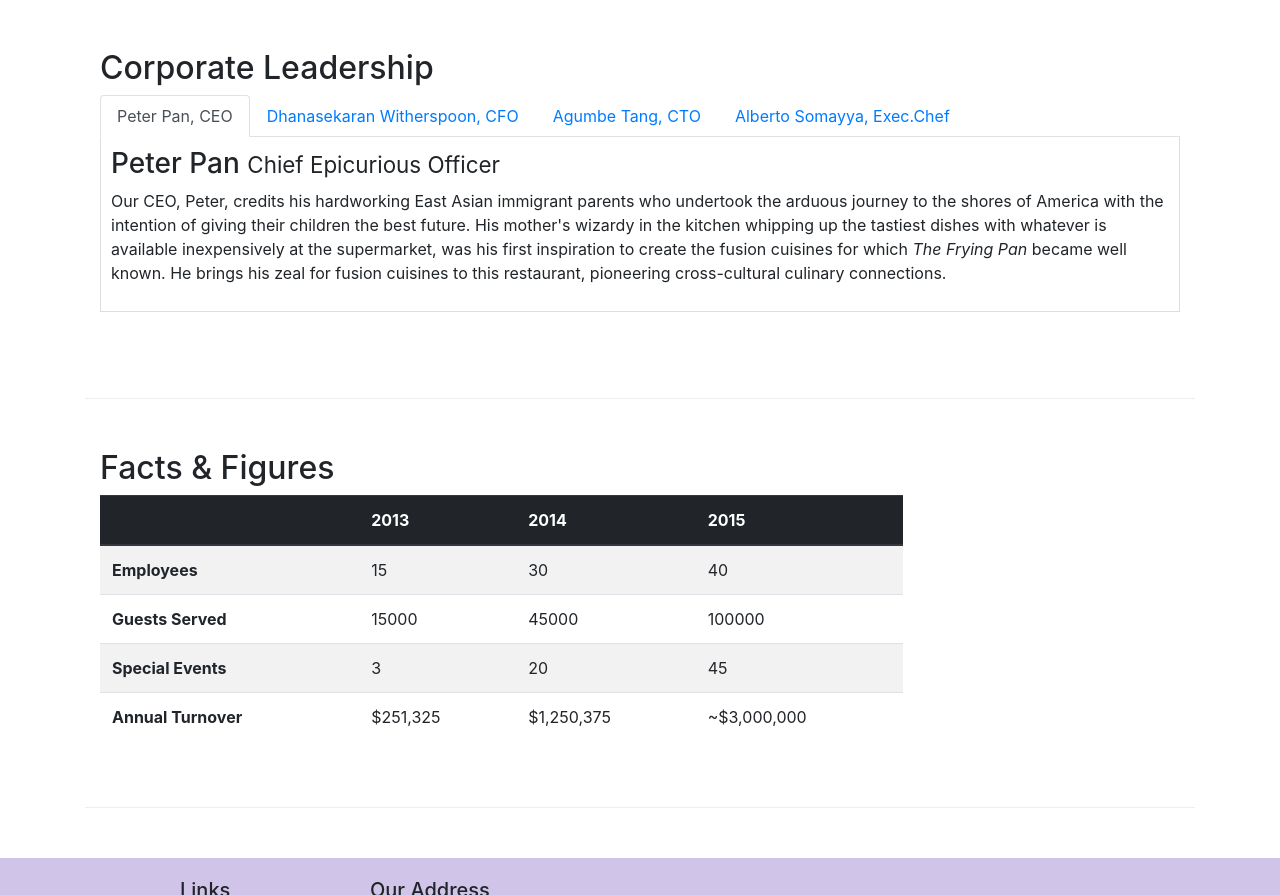
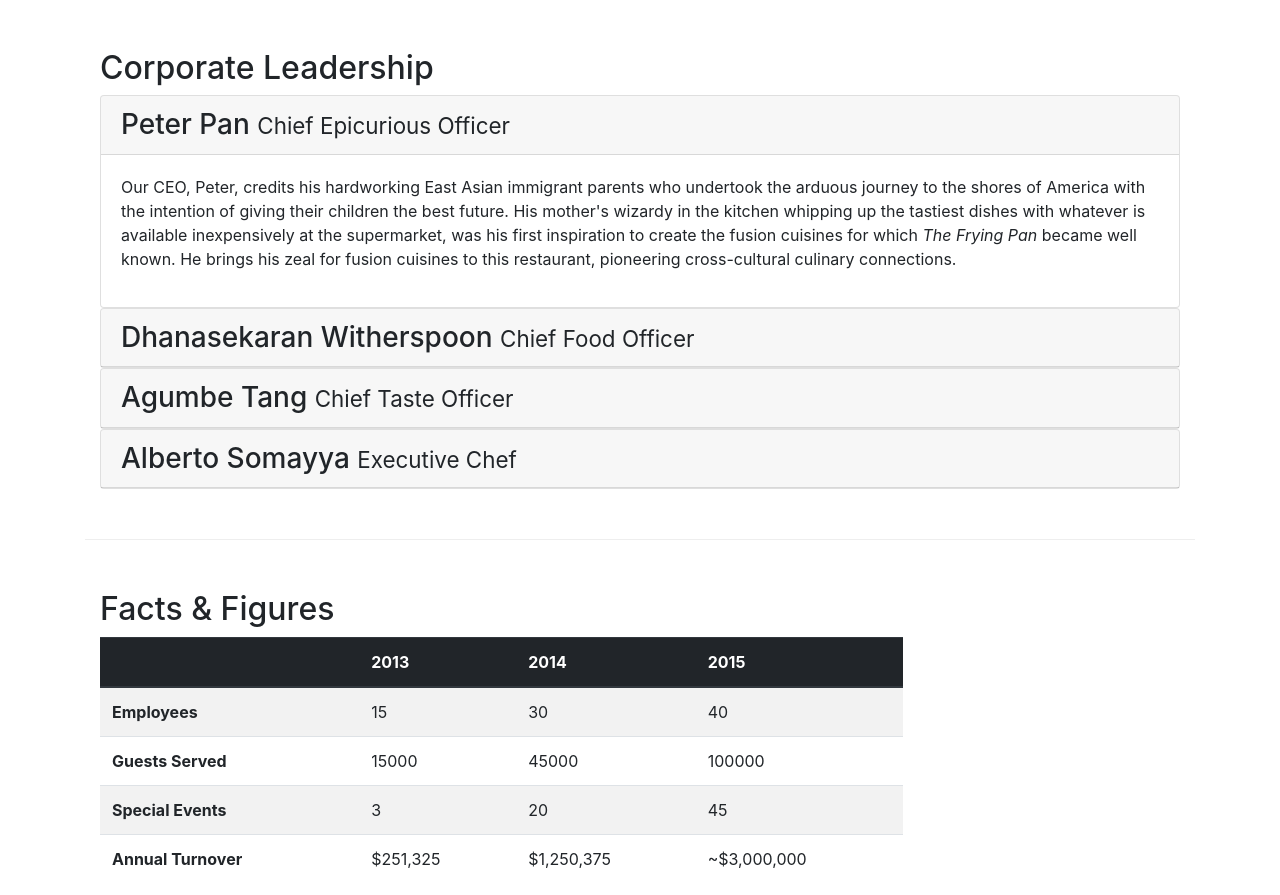
Before and after one commit to Padmavathi99/conFusion, a website: page aboutus.html in a window 1280 px wide. Shown: the part 978-1873 px from the top of the page. Drawn offline with nearby package versions, Linux system fonts and the light colour scheme.

Commit message:
accordions

```diff
--- a/aboutus.html
+++ b/aboutus.html
@@ -102,44 +102,87 @@
             <div class="col-12">
                 <h2>Corporate Leadership</h2>
 
-                <ul class="nav nav-tabs">
-                    <li class="nav-item">
-                        <a class="nav-link active" href="#peter" role="tab" data-toggle="tab">Peter Pan, CEO</a>
-                    </li>
-                    <li class="nav-item">
-                        <a class="nav-link" href="#dhanasekaran" role="tab" data-toggle="tab">Dhanasekaran Witherspoon, CFO</a>
-                    </li>
-                    <li class="nav-item">
-                        <a class="nav-link" href="#agumbe" role="tab" data-toggle="tab">Agumbe Tang, CTO</a>
-                    </li>
-                    <li class="nav-item">
-                        <a class="nav-link" href="#alberto" role="tab" data-toggle="tab">Alberto Somayya, Exec.Chef</a>
-                    </li>
-                </ul>
-                <div class="tab-content">
-                    <div role="tabpanel" class="tab-pane fade show active" id="peter">
-                        <h3>Peter Pan <small>Chief Epicurious Officer</small></h3>
+               <div id="accordion">
+                <div class="card">
+                    <div class="card-header" role="tab" id="peterhead">
+                        <h3 class="mb-0">
+                            <a data-toggle="collapse" data-target="#peter">
+                                Peter Pan <small>Chief Epicurious Officer</small>
+                            </a>
+                        </h3>
+                    </div>
+                    <div class="collapse show" id="peter" data-parent="#accordion">
+                        <div class="card-body">
                             <div class="d-none d-sm-block"><p>Our CEO, Peter, credits his hardworking East Asian immigrant parents who undertook the arduous journey to the shores of America with the intention of giving their children the best future. His mother's wizardy in the kitchen whipping up the tastiest dishes with whatever is available inexpensively at the supermarket, was his first inspiration to create the fusion cuisines for which <em>The Frying Pan</em> became well known. He brings his zeal for fusion cuisines to this restaurant, pioneering cross-cultural culinary connections.</p></div>
                         </div>
+                    </div>
 
-                    <div role="tabpanel" class="tab-pane fade" id="dhanasekaran">
-                        <h3>Dhanasekaran Witherspoon <small>Chief Food Officer</small></h3>
+                </div>
+                <div class="card">
+                    <div class="card-header" role="tab" id="dhanasekaranhead">
+                        <h3 class="mb-0">
+                            <a data-toggle="collapse" data-target="#dhanasekaran">
+                                Dhanasekaran Witherspoon <small>Chief Food Officer</small>
+                            </a>
+                        </h3>
+                    </div>
+                    <div class="collapse" id="dhanasekaran" data-parent="#accordion">
+                        <div class="card-body">
                             <div class="d-none d-sm-block"><p>Our CFO, Danny, as he is affectionately referred to by his colleagues, comes from a long established family tradition in farming and produce. His experiences growing up on a farm in the Australian outback gave him great appreciation for varieties of food sources. As he puts it in his own words, <em>Everything that runs, wins, and everything that stays, pays!</em></p></div>
                         </div>
+                    </div>
 
-                    <div role="tabpanel" class="tab-pane fade" id="agumbe">
-                        <h3>Agumbe Tang <small>Chief Taste Officer</small></h3>
+                </div>
+                <div class="card">
+                    <div class="card-header" role="tab" id="agumbehead">
+                        <h3 class="mb-0">
+                            <a data-toggle="collapse" data-target="#agumbe">
+                                Agumbe Tang <small>Chief Taste Officer</small>
+                            </a>
+                        </h3>
+                    </div>
+                    <div class="collapse" id="agumbe" data-parent="#accordion">
+                        <div class="card-body">
                             <div class="d-none d-sm-block"><p>Blessed with the most discerning gustatory sense, Agumbe, our CTO, personally ensures that every dish that we serve meets his exacting tastes. Our chefs dread the tongue lashing that ensues if their dish does not meet his exacting standards. He lives by his motto, <em>You click only if you survive my lick.</em></p></div>
                         </div>
+                    </div>
 
-                    <div role="tabpanel" class="tab-pane fade" id="alberto">
-                        <h3>Alberto Somayya <small>Executive Chef</small></h3>
+                </div>
+                <div class="card">
+                    <div class="card-header" role="tab" id="albertohead">
+                        <h3 class="mb-0">
+                            <a data-toggle="collapse" data-target="#alberto">
+                                Alberto Somayya <small>Executive Chef</small>
+                            </a>
+                        </h3>
+                    </div>
+                    <div class="collapse" id="alberto" data-parent="#accordion">
+                        <div class="card-body">
                             <div class="d-none d-sm-block"><p>Award winning three-star Michelin chef with wide International experience having worked closely with whos-who in the culinary world, he specializes in creating mouthwatering Indo-Italian fusion experiences. He says, <em>Put together the cuisines from the two craziest cultures, and you get a winning hit! Amma Mia!</em></p></div>
+                        </div>
+                    </div>
+
+                </div>
+
+
+
+
+
+
+
+
+
+
+
+
+
+
+
                 </div>
 
                </div>
             </div>
-       </div>
+
        <div class="row row-content">
            <div class="col-12 col-sm-9">
                <h2>Facts &amp; Figures</h2>
```
Lines whose indentation alone changed are shown as unchanged.
